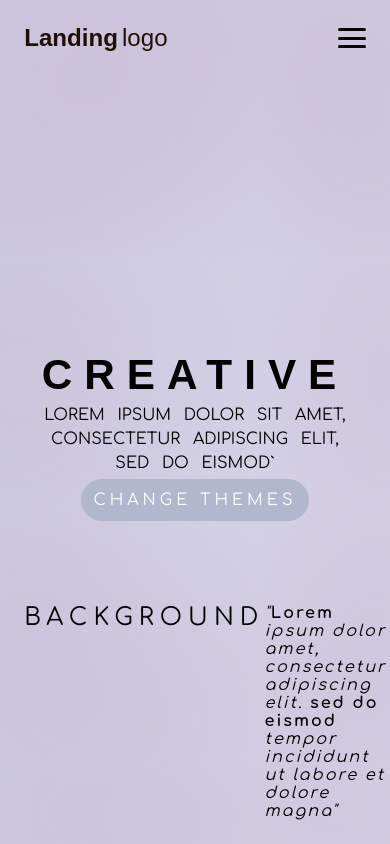
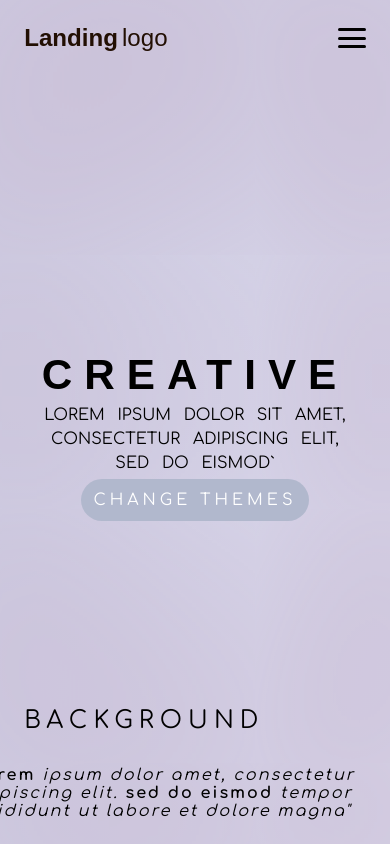
Before and after one commit to Leccon1/Creative-Landing, a React (Vite) app: page / in a window 390 px wide. Built offline with nearby package versions, Linux system fonts and the light colour scheme; a web font is replaced by a local one.

Commit message:
feat: add mobile responsive styles

```diff
--- a/src/components/layuot/Main/Main.module.scss
+++ b/src/components/layuot/Main/Main.module.scss
@@ -38,6 +38,11 @@
   display: flex;
   justify-content: space-between;
   flex-direction: row;
+
+  @include mobile {
+    flex-direction: column;
+    gap: $spacing-xl;
+  }
 }
 
 .mainBackgroundInfoTitle {
@@ -57,4 +62,8 @@
   b {
     font-style: normal;
   }
+
+  @include mobile {
+    align-self: flex-end;
+  }
 }
```
